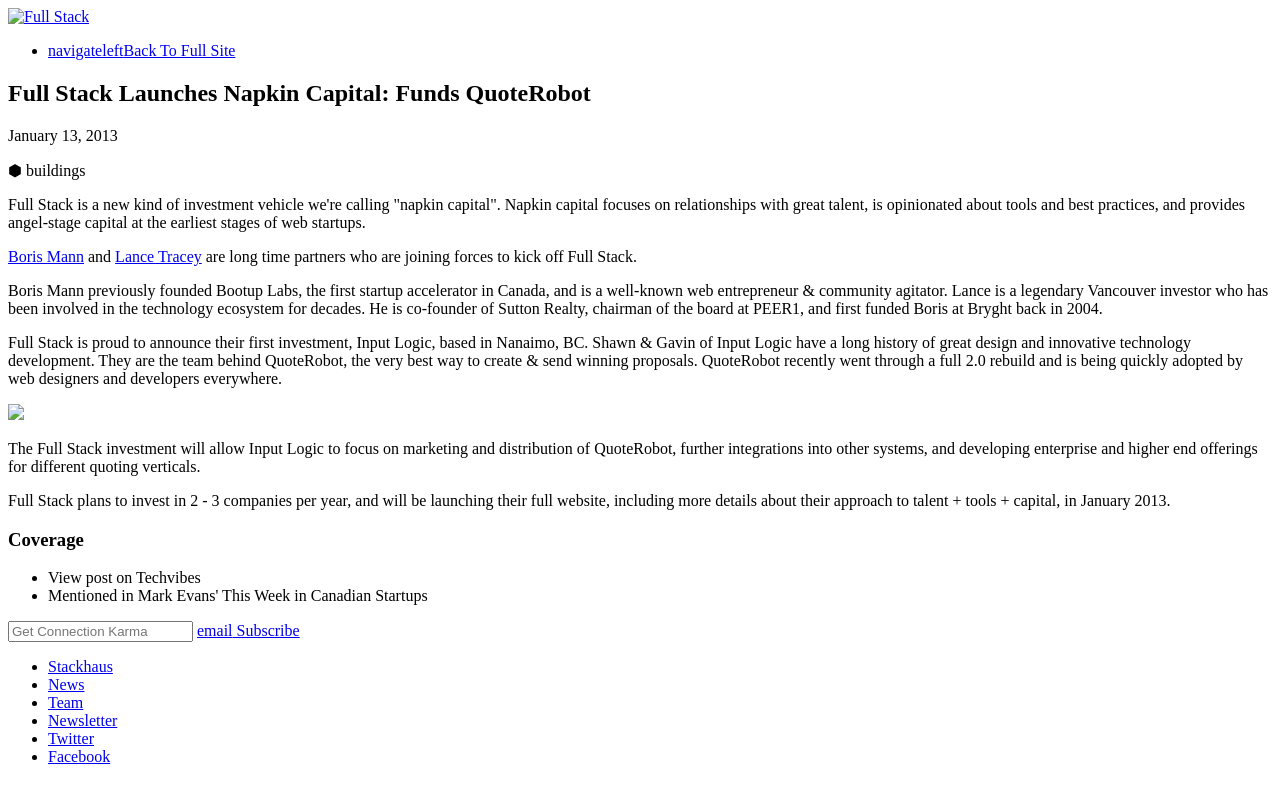
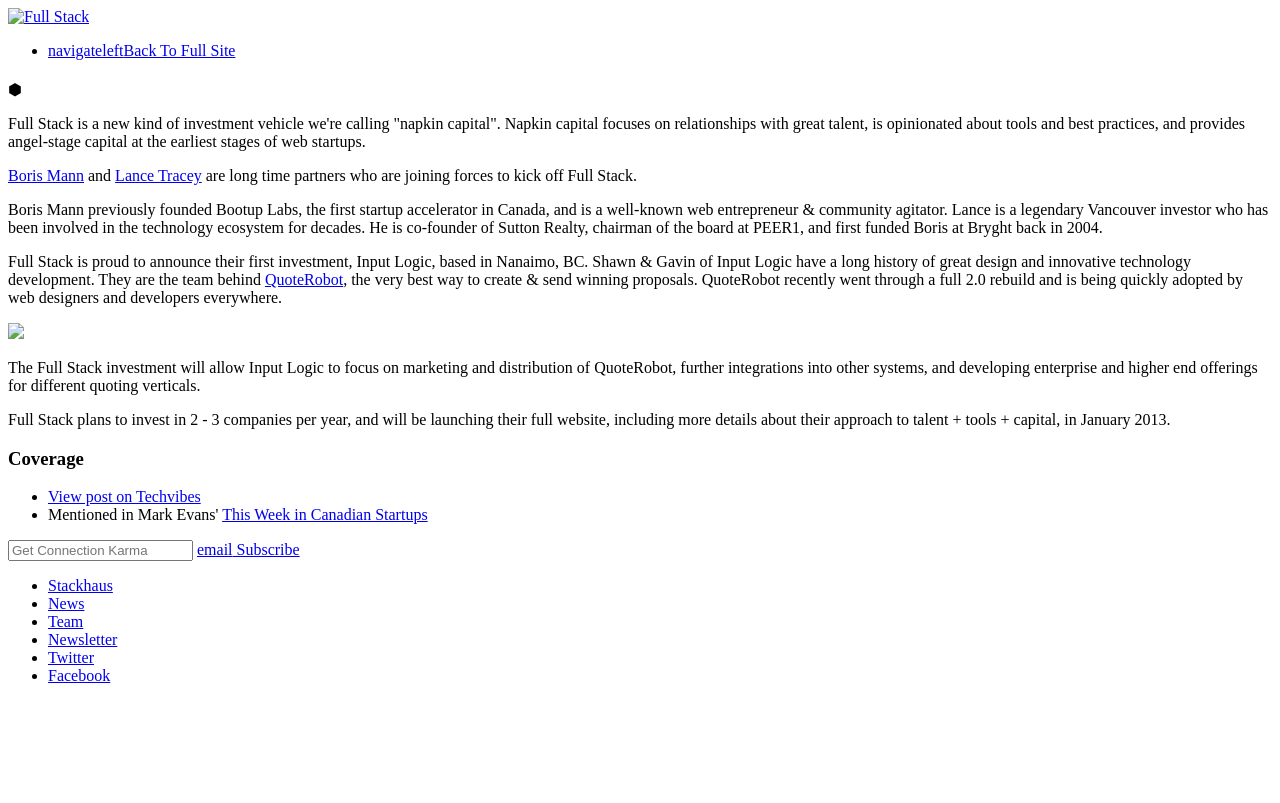
Before and after one commit to FullStackFoundry/fullstackfoundry.github.com, a Jekyll site: the page built from _posts/2012-12-18-full-stack-launches-napkin-capital-funds-quoterobot.md, in a window 1280 px wide. Shown: the top 803 px of the page. Built offline with Jekyll 4.4.1, drawn with Linux system fonts in a browser that asks for light colours; nearby versions of some CDN libraries; some web fonts are replaced; library files that are not in the unit come from our copies; comment, search, counter and statistics services are not loaded.

Commit message:
tweaking post layout

```diff
--- a/_layouts/post.html
+++ b/_layouts/post.html
@@ -32,34 +32,16 @@
 
         <div class="container">
 
-        <h1>Full Stack Launches Napkin Capital: Funds QuoteRobot</h1>
+        <h1>{{ post.title }}</h1>
 
-        <p class="date">January 13, 2013</p>
+        <p class="date">{{ post.date }}</p>
 
         <span class="hex grey">
             <span class="shape">&#x2B22;</span>
-            <span class="ss-icon">buildings</span>
+            <span class="ss-icon">{{ post.icon }}</span>
         </span>
 
-        <p class="intro">Full Stack is a new kind of investment vehicle we're calling "napkin capital". Napkin capital focuses on relationships with great talent, is opinionated about tools and best practices, and provides angel-stage capital at the earliest stages of web startups.</p>
-
-        <p><a href="#">Boris Mann</a> and <a href="#">Lance Tracey</a> are long time partners who are joining forces to kick off Full Stack.</p>
-
-        <p>Boris Mann previously founded Bootup Labs, the first startup accelerator in Canada, and is a well-known web entrepreneur & community agitator. Lance is a legendary Vancouver investor who has been involved in the technology ecosystem for decades. He is co-founder of Sutton Realty, chairman of the board at PEER1, and first funded Boris at Bryght back in 2004.</p>
-
-        <p>Full Stack is proud to announce their first investment, Input Logic, based in Nanaimo, BC. Shawn & Gavin of Input Logic have a long history of great design and innovative technology development. They are the team behind QuoteRobot, the very best way to create & send winning proposals. QuoteRobot recently went through a full 2.0 rebuild and is being quickly adopted by web designers and developers everywhere.</p>
-
-        <img src="images/img-placeholder.png" />
-
-        <p>The Full Stack investment will allow Input Logic to focus on marketing and distribution of QuoteRobot, further integrations into other systems, and developing enterprise and higher end offerings for different quoting verticals.</p>
-
-        <p>Full Stack plans to invest in 2 - 3 companies per year, and will be launching their full website, including more details about their approach to talent + tools + capital, in January 2013.</p>
-
-        <h3>Coverage</h3>
-        <ul>
-            <li>View post on Techvibes</li>
-            <li>Mentioned in Mark Evans' This Week in Canadian Startups</li>
-        </ul>
+        {{ content }}
 
         </div>
 
--- a/_posts/2012-12-18-full-stack-launches-napkin-capital-funds-quoterobot.md
+++ b/_posts/2012-12-18-full-stack-launches-napkin-capital-funds-quoterobot.md
@@ -1,36 +1,24 @@
 ---
 layout: post
 title: "Full Stack launches as Vancouver example of 'napkin capital', funds QuoteRobot team"
+date: "December 18, 2012"
+icon: "buildings"
 categories: news
 ---
-_December 18, 2012 • Vancouver, BC_
 
+<p class="intro">Full Stack is a new kind of investment vehicle we're calling "napkin capital". Napkin capital focuses on relationships with great talent, is opinionated about tools and best practices, and provides angel-stage capital at the earliest stages of web startups.</p>
 
-<div><p class="lead">Full Stack is a new kind of investment vehicle we're calling "napkin capital". Napkin capital focuses on relationships with great talent, is opinionated about tools and best practices, and provides angel-stage capital at the earliest stages of web startups.</p></div>
-<div>
-<br>
-</div>
-<div>
-<a href="http://angel.co/borismann">Boris Mann</a> and <a href="https://angel.co/elty-1">Lance Tracey</a> are long time partners who are joining forces to kick off Full Stack.
-</div>
-<div>
-<br>
-</div>
-<div>Boris Mann previously founded Bootup Labs, the first startup accelerator in Canada, and is a well-known web entrepreneur &amp; community agitator. Lance is a legendary Vancouver investor who has been involved in the technology ecosystem for decades. He is co-founder of Sutton Realty, chairman of the board at PEER1, and first funded Boris at Bryght back in 2004.</div>
-<div>
-<br>
-</div>
-<div>Full Stack is proud to announce their first investment, Input Logic, based in Nanaimo, BC. Shawn &amp; Gavin of Input Logic have a long history of great design and innovative technology development. They are the team behind <a href="https://angel.co/quoterobot">QuoteRobot</a>, the very best way to create &amp; send winning proposals.
+<p><a href="http://angel.co/borismann">Boris Mann</a> and <a href="https://angel.co/elty-1">Lance Tracey</a> are long time partners who are joining forces to kick off Full Stack.</p>
 
-QuoteRobot recently went through a full 2.0 rebuild and is being quickly adopted by web designers and developers everywhere.</div>
-<div>
-<br>
-</div>
-<div>The Full Stack investment will allow Input Logic to focus on marketing and distribution of QuoteRobot, further integrations into other systems, and developing enterprise and higher end offerings for different quoting verticals.</div>
-<div>
-<br>
-</div>
-<div>Full Stack plans to invest in 2 - 3 companies per year, and will be launching their full website, including more details about their approach to talent + tools + capital, in January 2013.</div>
+<p>Boris Mann previously founded Bootup Labs, the first startup accelerator in Canada, and is a well-known web entrepreneur & community agitator. Lance is a legendary Vancouver investor who has been involved in the technology ecosystem for decades. He is co-founder of Sutton Realty, chairman of the board at PEER1, and first funded Boris at Bryght back in 2004.</p>
+
+<p>Full Stack is proud to announce their first investment, Input Logic, based in Nanaimo, BC. Shawn & Gavin of Input Logic have a long history of great design and innovative technology development. They are the team behind <a href="https://angel.co/quoterobot">QuoteRobot</a>, the very best way to create & send winning proposals. QuoteRobot recently went through a full 2.0 rebuild and is being quickly adopted by web designers and developers everywhere.</p>
+
+<img src="images/img-placeholder.png" />
+
+<p>The Full Stack investment will allow Input Logic to focus on marketing and distribution of QuoteRobot, further integrations into other systems, and developing enterprise and higher end offerings for different quoting verticals.</p>
+
+<p>Full Stack plans to invest in 2 - 3 companies per year, and will be launching their full website, including more details about their approach to talent + tools + capital, in January 2013.</p>
 
 ### Coverage
 <ul>
```
Also changed, not shown: other parts of _layouts/post.html (+13 -0 lines), _index.html (+13 -0 lines).
